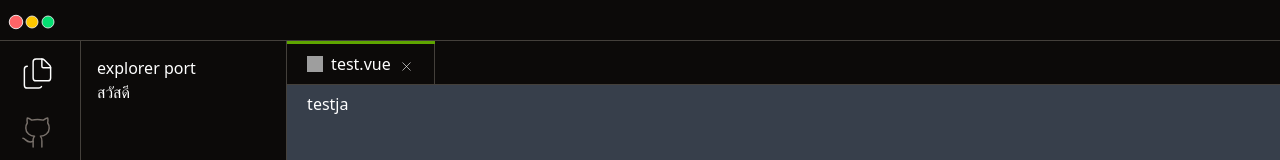
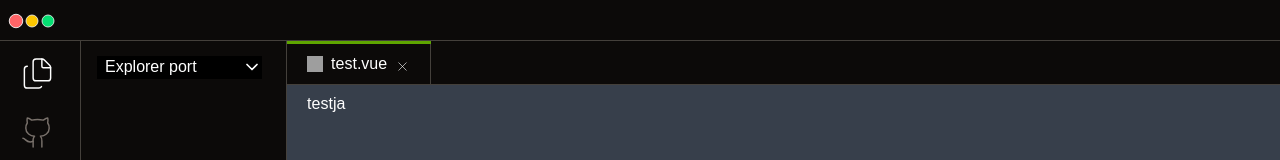
Before and after one commit to balldev1/portfolio, a Vue app in the folder frontend/: page / in a window 1280 px wide. Shown: the top 160 px of the page. Built offline with nearby package versions, Linux system fonts and the light colour scheme; grey boxes are pictures that could not be loaded; a web font is replaced by a local one.

Commit message:
SelectExplorer.vue

```diff
--- a/frontend/package.json
+++ b/frontend/package.json
@@ -9,8 +9,10 @@
     "preview": "vite preview"
   },
   "dependencies": {
+    "@primeuix/themes": "^1.0.3",
     "@tailwindcss/vite": "^4.1.4",
     "lucide-vue-next": "^0.488.0",
+    "primevue": "^3.53.1",
     "tailwindcss": "^4.1.4",
     "vue": "^3.5.13",
     "vue-i18n": "^11.1.3",
--- a/frontend/src/App.vue
+++ b/frontend/src/App.vue
@@ -5,6 +5,7 @@
     <!-- sidebar -->
     <div class="flex pt-8">
       <Layout @toggle-file="toggleFile" />
+
       <div
         :class="[
           'transition-all duration-300 ease-in-out overflow-hidden border-l-[1px] border-stone-700 min-h-screen px-4 py-6',
@@ -12,8 +13,8 @@
         ]"
       >
         <div v-if="showFile">
-          explorer port
-          <p>{{ t("hello") }}</p>
+          <SelectExplorer />
+          <!-- <p>{{ t("hello") }}</p> -->
         </div>
       </div>
       <div
@@ -32,10 +33,12 @@
 </template>
 <script setup lang="ts">
 import { ref } from "vue";
+import { useI18n } from "vue-i18n";
+
 import Layout from "./components/main/Layout.vue";
 import Header from "./components/main/Header.vue";
 import Ontop from "./components/main/Ontop.vue";
-import { useI18n } from "vue-i18n";
+import SelectExplorer from "./components/main/SelectExplorer.vue";
 
 const { t } = useI18n();
 
--- /dev/null
+++ b/frontend/src/components/main/SelectExplorer.vue
@@ -0,0 +1,99 @@
+<template>
+  <TieredMenu
+    toggleablecontent
+    :pt="{
+      header: { class: ' !border-none !p-0 !pr-2' },
+      action: { class: '!pr-2 !text-slate-400 !p-2 ' },
+      menucontent: {
+        class: '!bg-slate-500/10  !border-none ',
+      },
+    }"
+    class="mypanel text-sm"
+    :model="items"
+  >
+    <template #item="{ item, props, hasSubmenu }">
+      <a v-ripple class="flex items-center" v-bind="props.action">
+        <span :class="item.icon" />
+        <span class="ml-2">{{ item.label }}</span>
+        <Badge v-if="item.badge" class="ml-auto" :value="item.badge" />
+        <span
+          v-if="item.shortcut"
+          class="ml-auto border border-surface rounded bg-emphasis text-muted-color text-xs p-1"
+          >{{ item.shortcut }}</span
+        >
+        <i v-if="hasSubmenu" class="pi pi-angle-right ml-auto"></i>
+        <ChevronDown v-if="hasSubmenu" size="20" class="ml-auto" />
+      </a>
+    </template>
+  </TieredMenu>
+</template>
+
+<script setup>
+import TieredMenu from "primevue/panelmenu";
+import { ChevronDown } from "lucide-vue-next";
+
+import { ref } from "vue";
+
+const items = ref([
+  {
+    label: "Explorer port",
+    icon: "pi pi-file",
+    items: [
+      {
+        label: "Project",
+        icon: "pi pi-plus",
+        items: [
+          {
+            label: "Document",
+            icon: "pi pi-file",
+          },
+          {
+            label: "Image",
+            icon: "pi pi-image",
+          },
+          {
+            label: "Video",
+            icon: "pi pi-video",
+          },
+        ],
+      },
+      {
+        label: "Open",
+        icon: "pi pi-folder-open",
+        shortcut: ".",
+      },
+      {
+        label: "Print",
+        icon: "pi pi-print",
+        shortcut: ".",
+      },
+    ],
+  },
+]);
+</script>
+
+<style>
+.mypanel {
+  .p-panelmenu-header-content {
+    background: black;
+    color: white;
+    border: none;
+    /* padding: 2px; ✅ เพิ่ม padding ล่าง (8px = 0.5rem) */
+    /* border-bottom: 1px solid rgb(46, 51, 46); ✅ เพิ่มบรรทัดนี้ */
+    border-radius: 0; /* ✅ ลบความโค้ง */
+  }
+
+  .p-panelmenu-header-content:hover {
+    background: rgb(55, 48, 48); /* ✅ พื้นหลังเปลี่ยนเป็นแดงเมื่อ hover */
+    cursor: pointer;
+  }
+
+  .p-menuitem-content {
+    font-size: 15px;
+  }
+
+  .p-menuitem-content:hover {
+    background: rgb(55, 48, 48);
+  }
+}
+</style>
--- a/frontend/src/main.js
+++ b/frontend/src/main.js
@@ -4,8 +4,11 @@ import { createApp } from "vue";
 import App from "./App.vue";
 import router from "@/router/index";
 import i18n from "./language/i18n";
+import PrimeVue from "primevue/config";
+import "primevue/resources/themes/lara-light-indigo/theme.css";
 
 const app = createApp(App);
 app.use(i18n);
 app.use(router);
+app.use(PrimeVue);
 app.mount("#app");
```
Also changed, not shown: 1 other file (tests, documents, lock files or other folders).
